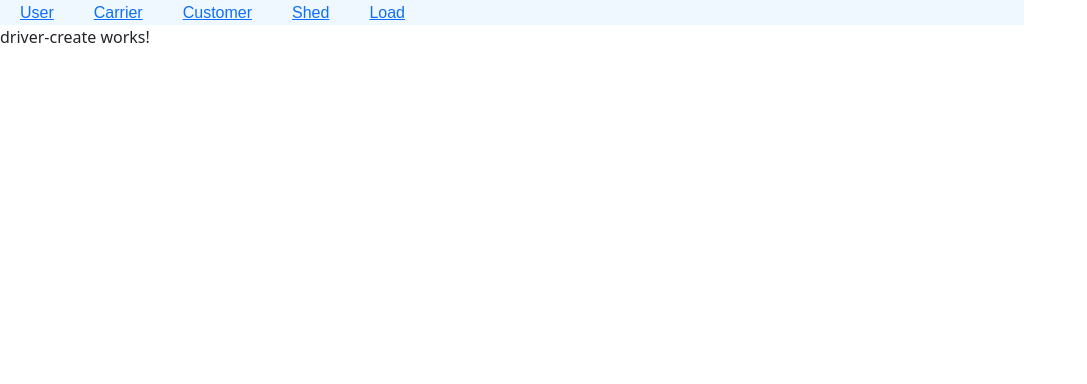
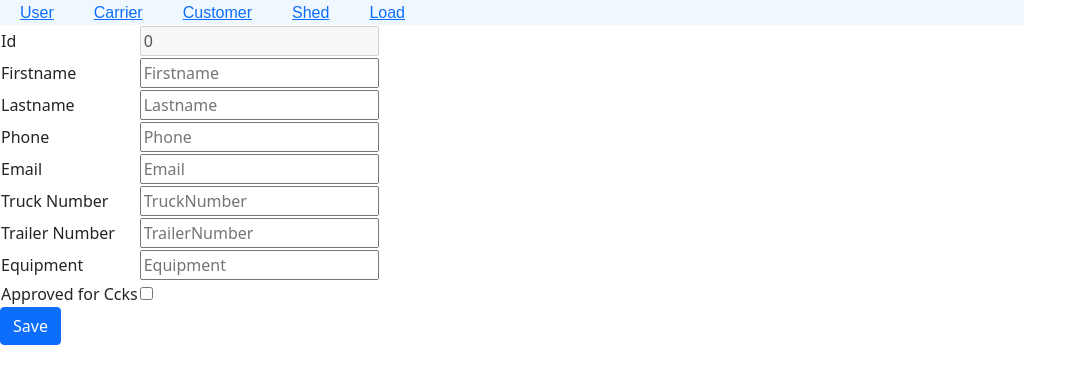
Before and after one commit to gpdoud/TQL-Load-Manager-Client-Prototype, an Angular app: page /driver/create in a window 1280 px wide. Shown: the top 384 px of the page, without its empty margins (0-1087 px from the left). Built offline with nearby package versions, Linux system fonts and the light colour scheme; no server answers.

Commit message:
Driver Components Complete

```diff
--- a/src/app/carrier/driver/driver-create/driver-create.component.html
+++ b/src/app/carrier/driver/driver-create/driver-create.component.html
@@ -1 +1,42 @@
-<p>driver-create works!</p>
+<div>
+    <table>
+        <tr>
+            <td>Id</td>
+            <td><input [(ngModel)]="driver.id" type="number" name="Id" disabled></td>
+        </tr>
+        <tr>
+            <td>Firstname</td>
+            <td><input [(ngModel)]="driver.firstname" type="text" name="code" placeholder="Firstname"></td>
+        </tr>
+        <tr>
+            <td>Lastname</td>
+            <td><input [(ngModel)]="driver.lastname" type="text" name="code" placeholder="Lastname"></td>
+        </tr>
+        <tr>
+            <td>Phone</td>
+            <td><input [(ngModel)]="driver.phone" type="text" name="code" placeholder="Phone"></td>
+        </tr>
+        <tr>
+            <td>Email</td>
+            <td><input [(ngModel)]="driver.email" type="text" name="code" placeholder="Email"></td>
+        </tr>
+        <tr>
+            <td>Truck Number</td>
+            <td><input [(ngModel)]="driver.truckNumber" type="text" name="code" placeholder="TruckNumber"></td>
+        </tr>
+        <tr>
+            <td>Trailer Number</td>
+            <td><input [(ngModel)]="driver.trailerNumber" type="text" name="code" placeholder="TrailerNumber"></td>
+        </tr>
+        <tr>
+            <td>Equipment</td>
+            <td><input [(ngModel)]="driver.equipment" type="text" name="code" placeholder="Equipment"></td>
+        </tr>
+        <tr>
+            <td>Approved for Ccks</td>
+            <td><input [(ngModel)]="driver.isCckApproved" type="checkbox" name="code" placeholder="ApprovedForCcks"></td>
+        </tr>
+
+    </table>
+    <button (click)='save()' class="btn btn-primary">Save</button>
+</div>
--- a/src/app/carrier/driver/driver-create/driver-create.component.ts
+++ b/src/app/carrier/driver/driver-create/driver-create.component.ts
@@ -1,4 +1,7 @@
 import { Component, OnInit } from '@angular/core';
+import { Router } from '@angular/router';
+import { Driver } from '../driver.class';
+import { DriverService } from '../driver.service';
 
 @Component({
   selector: 'app-driver-create',
@@ -7,9 +10,37 @@ import { Component, OnInit } from '@angular/core';
 })
 export class DriverCreateComponent implements OnInit {
 
-  constructor() { }
+  driver: Driver = new Driver();
+  drivers: Driver[] = [];
+
+  constructor(
+    private driversvc: DriverService,
+    private router: Router
+
+  ) { }
+
+
+  save(): void {
+    this.driver.id = +this.driver.id;
+    console.debug("B4", this.driver);
+    this.driversvc.create(this.driver).subscribe(
+      res => {
+        console.log("Create successful"); this.router.navigateByUrl("driver/list")
+      },
+      err => {
+        console.error(err);
+      });
+
+  }
+
+
+
 
   ngOnInit(): void {
+    this.driversvc.list().subscribe(
+      res => {console.log(res); this.drivers = res;},
+      err => {console.error(err);}
+    )
   }
 
 }
--- a/src/app/carrier/driver/driver-detail/driver-detail.component.html
+++ b/src/app/carrier/driver/driver-detail/driver-detail.component.html
@@ -1 +1,43 @@
-<p>driver-detail works!</p>
+<div>
+    <table class="table table-sm" *ngIf="driver">
+        <tr>
+            <td>Id</td>
+            <td><input [(ngModel)]="driver.id" type="number" disabled></td>
+        </tr>
+        <tr>
+            <td>Firstname</td>
+            <td><input [(ngModel)]="driver.firstname" type="string" disabled></td>
+        </tr>
+        <tr>
+            <td>Lastname</td>
+            <td><input [(ngModel)]="driver.lastname" type="string" disabled></td>
+        </tr>
+        <tr>
+            <td>Phone</td>
+            <td><input [(ngModel)]="driver.phone" type="string" disabled></td>
+        </tr>
+        <tr>
+            <td>Email</td>
+            <td><input [(ngModel)]="driver.email" type="string" disabled></td>
+        </tr>
+        <tr>
+            <td>Truck Number</td>
+            <td><input [(ngModel)]="driver.truckNumber" type="string" disabled></td>
+        </tr>
+        <tr>
+            <td>Trailer Number</td>
+            <td><input [(ngModel)]="driver.trailerNumber" type="string" disabled></td>
+        </tr>
+        <tr>
+            <td>Equipment</td>
+            <td><input [(ngModel)]="driver.equipment" type="string" disabled></td>
+        </tr>
+        <tr>
+            <td>Approved for Cck</td>
+            <td><input [(ngModel)]="driver.isCckApproved" type="checkbox" disabled></td>
+        </tr>
+        <div>
+            <button class="btn btn-danger" (click)="deleteDriver()">Delete</button>
+        </div>
+    </table>
+</div>
--- a/src/app/carrier/driver/driver-detail/driver-detail.component.ts
+++ b/src/app/carrier/driver/driver-detail/driver-detail.component.ts
@@ -1,4 +1,7 @@
 import { Component, OnInit } from '@angular/core';
+import { ActivatedRoute, Router } from '@angular/router';
+import { Driver } from '../driver.class';
+import { DriverService } from '../driver.service';
 
 @Component({
   selector: 'app-driver-detail',
@@ -7,9 +10,32 @@ import { Component, OnInit } from '@angular/core';
 })
 export class DriverDetailComponent implements OnInit {
 
-  constructor() { }
+  driver!: Driver;
+  id: number = 0;
+
+  constructor(
+    private route: ActivatedRoute,
+    private router: Router,
+    private driversvc: DriverService
+  ) { }
 
   ngOnInit(): void {
+    this.id = this.route.snapshot.params.id
+    this.driversvc.get(this.id).subscribe(
+      res => { console.log(res); this.driver = res; },
+      err => { console.log(err) }
+    )
   }
 
+
+  deleteDriver() {
+    this.id = this.route.snapshot.params.id
+    this.driversvc.remove(this.id).subscribe(
+      res => { console.log("Driver successfully removed:", res); this.driver = res; this.router.navigateByUrl("driver/list"); },
+      err => { console.error(err) })
+  };
+
+
+
+
 }
--- a/src/app/carrier/driver/driver.service.ts
+++ b/src/app/carrier/driver/driver.service.ts
@@ -8,7 +8,7 @@ import { Driver } from './driver.class';
 })
 export class DriverService {
 
-  baseurl: string = "http://localhost:7400/api/requests"
+  baseurl: string = "http://localhost:7400/api/drivers"
 
   constructor(
     private http: HttpClient
@@ -22,15 +22,15 @@ export class DriverService {
     return this.http.get(`${this.baseurl}/${id}`) as Observable<Driver>;
   }
 
-  create(driver: Driver): Observable<Request> {
-    return this.http.post(`${this.baseurl}`, driver) as Observable<Request>;
+  create(driver: Driver): Observable<Driver> {
+    return this.http.post(`${this.baseurl}`, driver) as Observable<Driver>;
   }
 
   change(driver: Driver): Observable<any> {
     return this.http.put(`${this.baseurl}/${driver.id}`, driver) as Observable<any>;
   }
 
-  remove(id: number): Observable<Request> {
-    return this.http.delete(`${this.baseurl}/${id}`) as Observable<Request>;
+  remove(id: number): Observable<Driver> {
+    return this.http.delete(`${this.baseurl}/${id}`) as Observable<Driver>;
   }
 }
```
